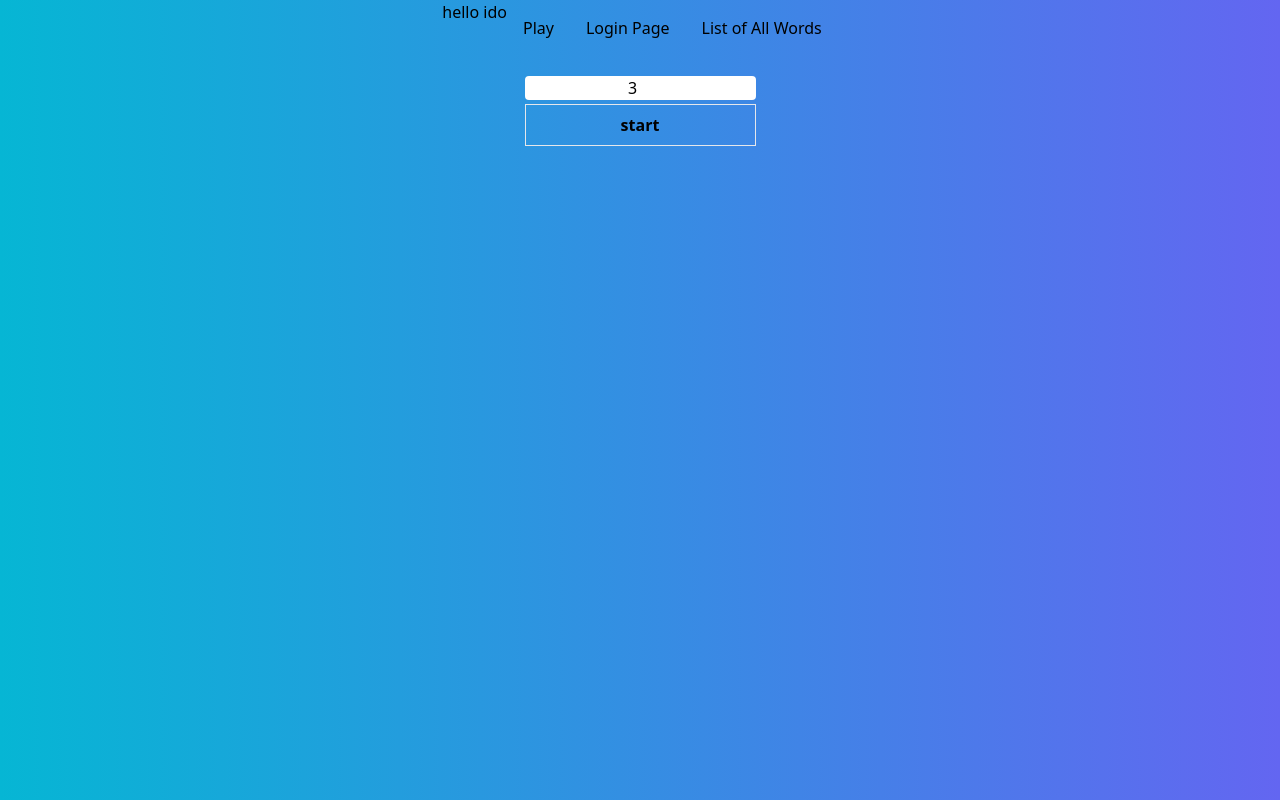
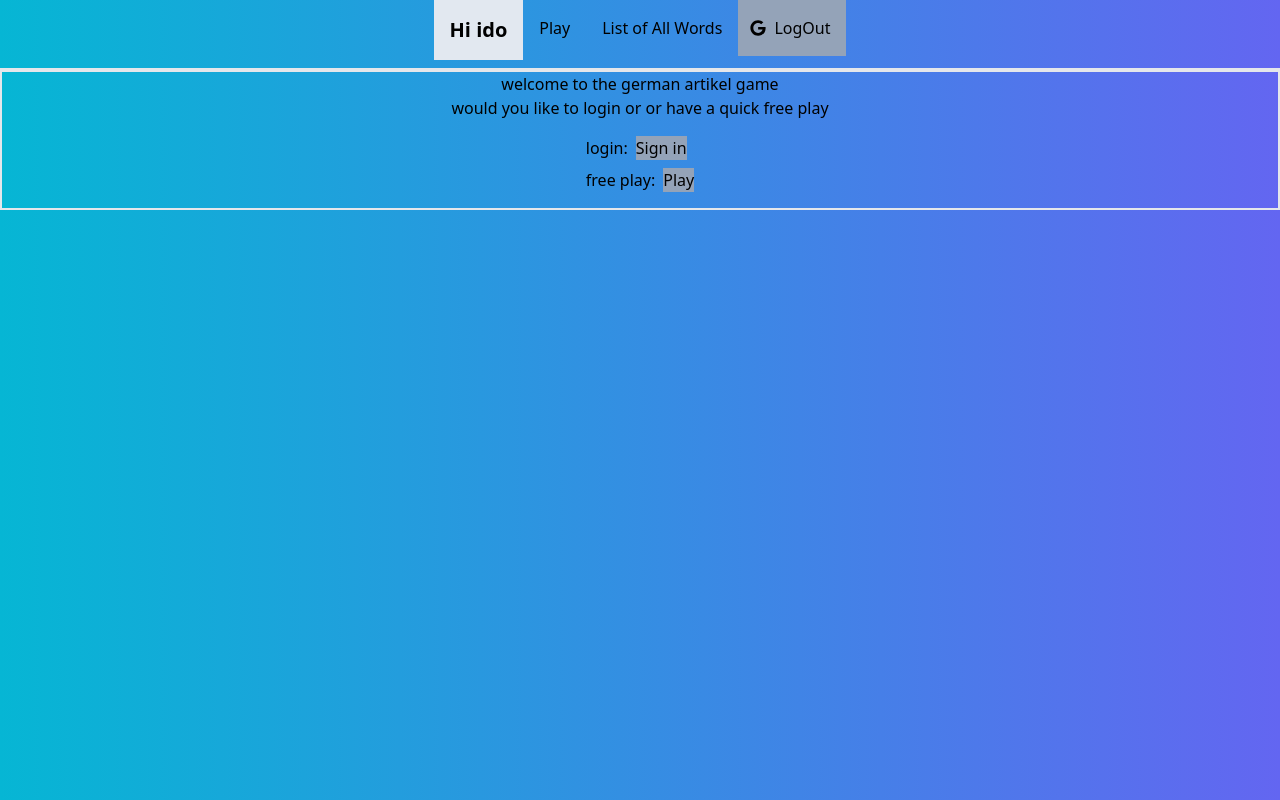
Before and after one commit to idomand/word-game, a React (Vite) app: page / in a window 1280 px wide. Built offline with nearby package versions, Linux system fonts and the light colour scheme.

Commit message:
adding authButton and homescreen

```diff
--- a/src/App.tsx
+++ b/src/App.tsx
@@ -8,7 +8,7 @@ import { Provider } from "react-redux";
 import store from "./Redux/store";
 
 import { Auth } from "./Firebase/firebase-config";
-import LoginPage from "./Components/LoginPage";
+import HomeScreen from "./Components/HomeScreen";
 
 console.log(Auth.currentUser);
 
@@ -20,10 +20,10 @@ function App() {
           <Header />
           <Routes>
             <Route path="/allWords" element={<AllWords />} />
-            <Route path="/login-page" element={<LoginPage />} />
+            {/* <Route path="/score-board" element={<ScoreBoard />} /> */}
 
-            {/* <Route path="/score-board" element={<ScoreBoard />} /> */}
-            <Route path="/" element={<GameBoard />} />
+            <Route path="/GameBoard" element={<GameBoard />} />
+            <Route path="/" element={<HomeScreen />} />
           </Routes>
         </div>
       </BrowserRouter>
--- /dev/null
+++ b/src/Components/AuthButton.tsx
@@ -0,0 +1,95 @@
+import { Auth, googleProvider } from "../Firebase/firebase-config";
+import { signInWithPopup, signOut } from "firebase/auth";
+import { useAppDispatch, useAppSelector } from "../Redux/ReduxHooks";
+import { LoginUser } from "../Redux/GameDataSlice";
+
+type Props = {};
+
+export default function AuthButton({}: Props) {
+  const userName = useAppSelector((state) => state.userName);
+  const dispatch = useAppDispatch();
+  async function signInWithGooglePopup() {
+    try {
+      await signInWithPopup(Auth, googleProvider);
+      console.log("Auth.currentUser", Auth.currentUser);
+      if (Auth.currentUser) {
+        dispatch(
+          LoginUser({
+            userId: Auth.currentUser.uid,
+            userName: Auth.currentUser?.displayName,
+          })
+        );
+      }
+    } catch (err) {
+      console.error(err);
+    }
+  }
+
+  async function logOutFunc() {
+    try {
+      await signOut(Auth);
+      dispatch(
+        LoginUser({
+          userId: null,
+          userName: null,
+        })
+      );
+    } catch (error) {
+      console.error(error);
+    }
+  }
+
+  return (
+    <>
+      {userName ? (
+        <div className="">
+          <button
+            onClick={logOutFunc}
+            type="button"
+            className="flex cursor-pointer items-center bg-slate-400 p-4 hover:bg-orange-300 hover:underline"
+          >
+            <svg
+              className="mr-2 -ml-1 h-4 w-4"
+              aria-hidden="true"
+              focusable="false"
+              data-prefix="fab"
+              data-icon="google"
+              role="img"
+              xmlns="http://www.w3.org/2000/svg"
+              viewBox="0 0 488 512"
+            >
+              <path
+                fill="currentColor"
+                d="M488 261.8C488 403.3 391.1 504 248 504 110.8 504 0 393.2 0 256S110.8 8 248 8c66.8 0 123 24.5 166.3 64.9l-67.5 64.9C258.5 52.6 94.3 116.6 94.3 256c0 86.5 69.1 156.6 153.7 156.6 98.2 0 135-70.4 140.8-106.9H248v-85.3h236.1c2.3 12.7 3.9 24.9 3.9 41.4z"
+              ></path>
+            </svg>
+            LogOut<div></div>
+          </button>
+        </div>
+      ) : (
+        <button
+          onClick={signInWithGooglePopup}
+          type="button"
+          className="flex cursor-pointer items-center bg-slate-400 p-4 hover:bg-orange-300 hover:underline"
+        >
+          <svg
+            className="mr-2 -ml-1 h-4 w-4"
+            aria-hidden="true"
+            focusable="false"
+            data-prefix="fab"
+            data-icon="google"
+            role="img"
+            xmlns="http://www.w3.org/2000/svg"
+            viewBox="0 0 488 512"
+          >
+            <path
+              fill="currentColor"
+              d="M488 261.8C488 403.3 391.1 504 248 504 110.8 504 0 393.2 0 256S110.8 8 248 8c66.8 0 123 24.5 166.3 64.9l-67.5 64.9C258.5 52.6 94.3 116.6 94.3 256c0 86.5 69.1 156.6 153.7 156.6 98.2 0 135-70.4 140.8-106.9H248v-85.3h236.1c2.3 12.7 3.9 24.9 3.9 41.4z"
+            ></path>
+          </svg>
+          Sign up with Google<div></div>
+        </button>
+      )}
+    </>
+  );
+}
--- a/src/Components/Header.tsx
+++ b/src/Components/Header.tsx
@@ -1,6 +1,7 @@
 import { Link } from "react-router-dom";
 import { useAppDispatch, useAppSelector } from "../Redux/ReduxHooks";
 import { RestartGame } from "../Redux/GameDataSlice";
+import AuthButton from "./AuthButton";
 export default function Header() {
   const dispatch = useAppDispatch();
   const userName = useAppSelector((state) => state.userName);
@@ -13,10 +14,18 @@ export default function Header() {
   }
 
   return (
-    <header className="flex justify-center ">
-      <div>hello {userToShow}</div>
+    <header className="flex justify-center border-b-2 pb-2 ">
+      <div className="justify-self-start bg-slate-200 p-4 ">
+        <h2 className="text-xl font-bold">Hi {userToShow}</h2>
+      </div>
+      {/* <Link
+        to="/"
+        className="cursor-pointer p-4 hover:bg-orange-300 hover:underline"
+      >
+        home
+      </Link> */}
       <Link
-        to="/"
+        to="/GameBoard"
         className="cursor-pointer p-4 hover:bg-orange-300 hover:underline "
         onClick={() => {
           dispatch(RestartGame());
@@ -31,17 +40,12 @@ export default function Header() {
         Score board
       </Link> */}
       <Link
-        to="/login-page"
-        className="cursor-pointer p-4 hover:bg-orange-300 hover:underline"
-      >
-        Login Page
-      </Link>{" "}
-      <Link
         to="/allWords"
         className="cursor-pointer p-4 hover:bg-orange-300 hover:underline"
       >
         List of All Words
-      </Link>
+      </Link>{" "}
+      <AuthButton />
     </header>
   );
 }
--- /dev/null
+++ b/src/Components/HomeScreen.tsx
@@ -0,0 +1,60 @@
+import React from "react";
+import { useAppDispatch, useAppSelector } from "../Redux/ReduxHooks";
+import { RestartGame } from "../Redux/GameDataSlice";
+import { Link } from "react-router-dom";
+import { Auth, googleProvider } from "../Firebase/firebase-config";
+import { signInWithPopup } from "firebase/auth";
+import { LoginUser } from "../Redux/GameDataSlice";
+
+export default function HomeScreen() {
+  const dispatch = useAppDispatch();
+  const userName = useAppSelector((state) => state.userName);
+  async function signInWithGooglePopup() {
+    try {
+      await signInWithPopup(Auth, googleProvider);
+      console.log("Auth.currentUser", Auth.currentUser);
+      if (Auth.currentUser) {
+        dispatch(
+          LoginUser({
+            userId: Auth.currentUser.uid,
+            userName: Auth.currentUser?.displayName,
+          })
+        );
+      }
+    } catch (err) {
+      console.error(err);
+    }
+  }
+
+  return (
+    <section className="flex flex-col items-center justify-center border-2">
+      <h1>welcome to the german artikel game</h1>
+      <p>would you like to login or or have a quick free play</p>
+      <div className="m-4 flex flex-col">
+        <div className=" flex ">
+          login:
+          <button
+            onClick={signInWithGooglePopup}
+            type="button"
+            className="ml-2 flex cursor-pointer items-center bg-slate-400 hover:bg-orange-300 hover:underline"
+          >
+            Sign in<div></div>
+          </button>
+        </div>
+
+        <div className="mt-2 flex ">
+          free play:
+          <Link
+            to="/GameBoard"
+            className="ml-2 flex cursor-pointer items-center bg-slate-400 hover:bg-orange-300 hover:underline "
+            onClick={() => {
+              dispatch(RestartGame());
+            }}
+          >
+            Play
+          </Link>
+        </div>
+      </div>
+    </section>
+  );
+}
--- a/src/Components/LoginPage.tsx
+++ /dev/null
@@ -1,110 +0,0 @@
-import React from "react";
-import { Auth, googleProvider } from "../Firebase/firebase-config";
-
-import { signInWithPopup, signOut } from "firebase/auth";
-import { useAppDispatch, useAppSelector } from "../Redux/ReduxHooks";
-
-import { LoginUser } from "../Redux/GameDataSlice";
-
-type Props = {};
-
-export default function LoginPage({}: Props) {
-  const userName = useAppSelector((state) => state.userName);
-  const dispatch = useAppDispatch();
-  async function signInWithGooglePopup() {
-    try {
-      await signInWithPopup(Auth, googleProvider);
-      console.log("Auth.currentUser", Auth.currentUser);
-      if (Auth.currentUser) {
-        dispatch(
-          LoginUser({
-            userId: Auth.currentUser.uid,
-            userName: Auth.currentUser?.displayName,
-          })
-        );
-      }
-    } catch (err) {
-      console.error(err);
-    }
-  }
-
-  async function logOutFunc() {
-    try {
-      await signOut(Auth);
-      dispatch(
-        LoginUser({
-          userId: null,
-          userName: null,
-        })
-      );
-    } catch (error) {
-      console.error(error);
-    }
-  }
-
-  return (
-    <section>
-      {userName ? (
-        <div className="mx-auto my-2 flex w-1/3 flex-col items-center justify-center border-4 bg-white">
-          <h2>logout</h2>
-          <div>
-            <div className="max-w-sm px-6 sm:px-0">
-              <button
-                onClick={logOutFunc}
-                type="button"
-                className="dark:focus:ring-[#4285F4]/55 m-2  inline-flex w-full items-center justify-between rounded-lg bg-[#4285F4] px-5 py-2.5 text-center text-sm font-medium text-white hover:bg-[#4285F4]/90 focus:outline-none focus:ring-4 focus:ring-[#4285F4]/50"
-              >
-                <svg
-                  className="mr-2 -ml-1 h-4 w-4"
-                  aria-hidden="true"
-                  focusable="false"
-                  data-prefix="fab"
-                  data-icon="google"
-                  role="img"
-                  xmlns="http://www.w3.org/2000/svg"
-                  viewBox="0 0 488 512"
-                >
-                  <path
-                    fill="currentColor"
-                    d="M488 261.8C488 403.3 391.1 504 248 504 110.8 504 0 393.2 0 256S110.8 8 248 8c66.8 0 123 24.5 166.3 64.9l-67.5 64.9C258.5 52.6 94.3 116.6 94.3 256c0 86.5 69.1 156.6 153.7 156.6 98.2 0 135-70.4 140.8-106.9H248v-85.3h236.1c2.3 12.7 3.9 24.9 3.9 41.4z"
-                  ></path>
-                </svg>
-                LogOut<div></div>
-              </button>
-            </div>
-          </div>
-        </div>
-      ) : (
-        <div className="mx-auto my-2 flex w-1/3 flex-col items-center justify-center border-4 bg-white">
-          <h2>login with google</h2>
-          <div>
-            <div className="max-w-sm px-6 sm:px-0">
-              <button
-                onClick={signInWithGooglePopup}
-                type="button"
-                className="dark:focus:ring-[#4285F4]/55 m-2  inline-flex w-full items-center justify-between rounded-lg bg-[#4285F4] px-5 py-2.5 text-center text-sm font-medium text-white hover:bg-[#4285F4]/90 focus:outline-none focus:ring-4 focus:ring-[#4285F4]/50"
-              >
-                <svg
-                  className="mr-2 -ml-1 h-4 w-4"
-                  aria-hidden="true"
-                  focusable="false"
-                  data-prefix="fab"
-                  data-icon="google"
-                  role="img"
-                  xmlns="http://www.w3.org/2000/svg"
-                  viewBox="0 0 488 512"
-                >
-                  <path
-                    fill="currentColor"
-                    d="M488 261.8C488 403.3 391.1 504 248 504 110.8 504 0 393.2 0 256S110.8 8 248 8c66.8 0 123 24.5 166.3 64.9l-67.5 64.9C258.5 52.6 94.3 116.6 94.3 256c0 86.5 69.1 156.6 153.7 156.6 98.2 0 135-70.4 140.8-106.9H248v-85.3h236.1c2.3 12.7 3.9 24.9 3.9 41.4z"
-                  ></path>
-                </svg>
-                Sign up with Google<div></div>
-              </button>
-            </div>
-          </div>
-        </div>
-      )}
-    </section>
-  );
-}
```
